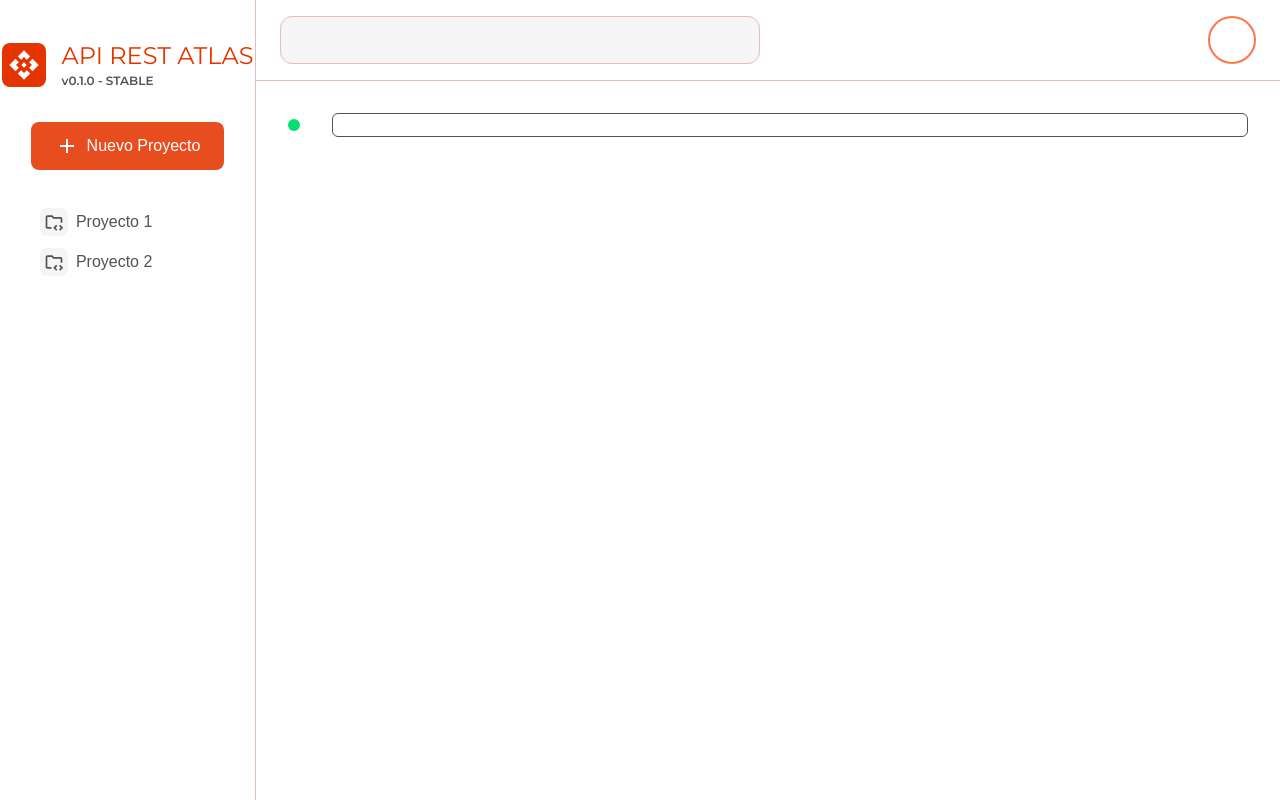
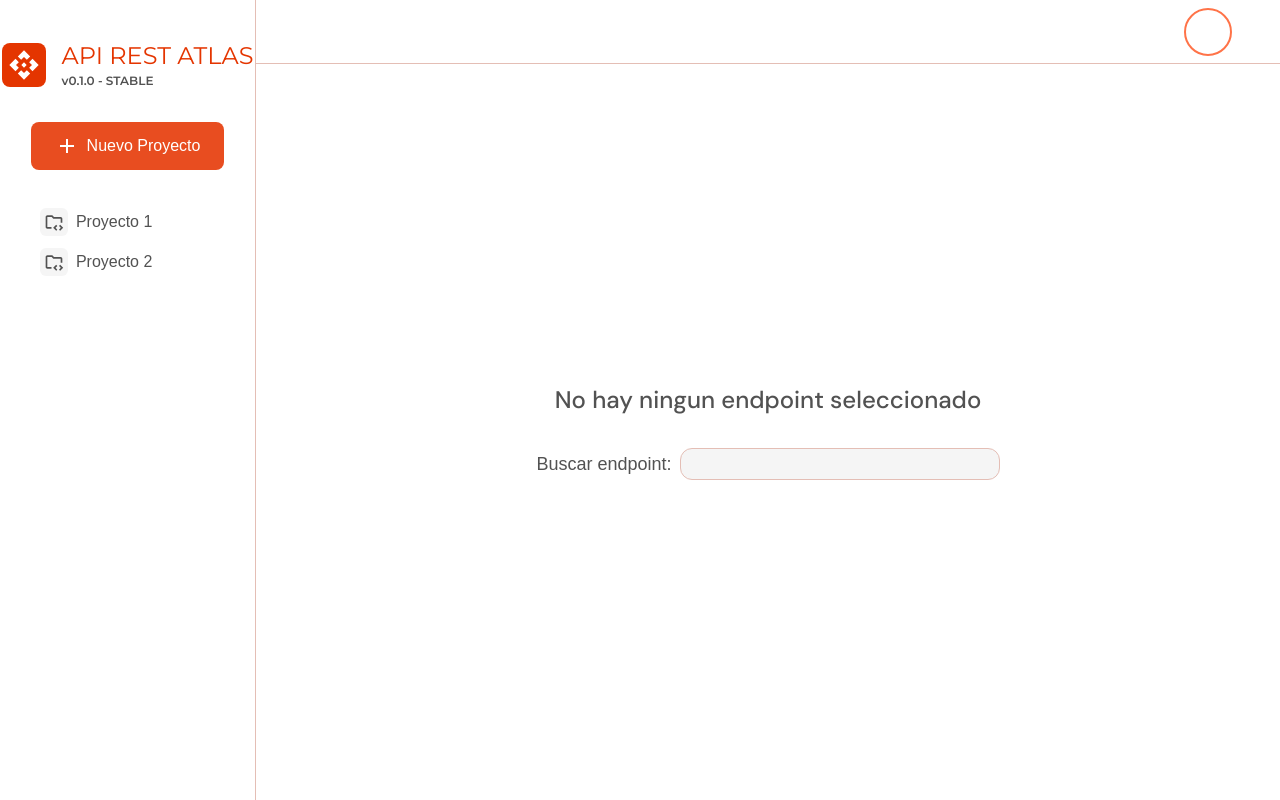
Before and after one commit to Matisalinas23/apirest_atlas, a React (Vite) app: page / in a window 1280 px wide. Built offline with nearby package versions, Linux system fonts and the light colour scheme; a web font is replaced by a local one.

Commit message:
feat: recator dashboard endpoint component to render correctly depending of last endpoint

```diff
--- a/src/views/dashboard.tsx
+++ b/src/views/dashboard.tsx
@@ -30,14 +30,32 @@ const EndpointDashboard = () => {
         setLastEndpoint(activeEndpoint)
     }, [activeEndpoint])
 
+    if (!lastEndpoint) {
+        return (
+            <div className="flex-1">
+                <header className="w-full h-[8%] px-12 border-b border-borders flex items-center justify-end">
+                    <div className="h-12 w-12 rounded-full border-2 border-border-strength"></div>
+                </header>
+
+                <div className="w-full h-[92%] flex flex-col justify-center items-center gap-8">
+                    <p className="text-2xl font-medium">
+                        No hay ningun endpoint seleccionado
+                    </p>
+
+                    <div className="text-lg flex items-center gap-2">
+                        <p>Buscar endpoint: </p>
+                        <div className="w-80 h-8 border border-borders rounded-xl bg-neutral-100"></div>
+                    </div>
+                </div>
+            </div>
+        )
+    }
+
     return (
         <div className="flex-1">
-            <header className="w-full py-4 px-6 border-b border-borders flex justify-between">
-                <div className="w-120 h-12 border border-borders rounded-xl bg-neutral-100">
-                </div>
-
-                <div className="h-12 w-12 rounded-full border-2 border-border-strength">
-                </div>
+            <header className="w-full h-[8%] px-12 border-b border-borders flex items-center justify-between">
+                <div className="w-120 h-10 border border-borders rounded-xl bg-neutral-100"></div>
+                <div className="h-12 w-12 rounded-full border-2 border-border-strength"></div>
             </header>
 
             <div className="px-8 py-4">
```
